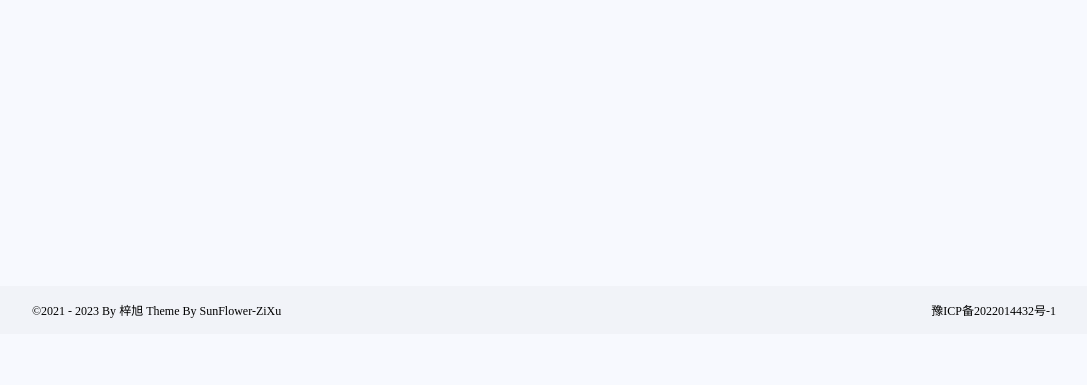
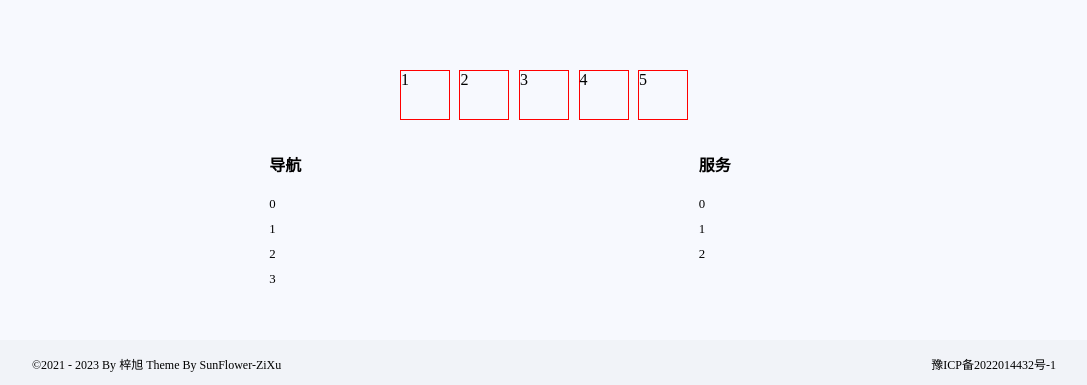
Before and after one commit to XUSHAO11/Sunflower, a Vue app: page /layout/home in a window 1280 px wide. Shown: the part 1534-1919 px from the top of the page, without its empty margins (96-1183 px from the left). Before the commit the page ends 1868 px from the top, so only its background shows below. Built offline with nearby package versions, Linux system fonts and the light colour scheme; no server answers; a web font is replaced by a local one; what vue-kinesis, vue3typed would draw is missing.

Commit message:
去掉home元素高度；增加footer元素

```diff
--- a/src/views/Footer.vue
+++ b/src/views/Footer.vue
@@ -1,5 +1,32 @@
 <template>
+<div>
+    <div class="footer_icon">
+      <div>1</div>
+      <div>2</div>
+      <div>3</div>
+      <div>4</div>
+      <div>5</div>
+    </div>
+    <div class="footer_text">
+      <div class="footer_textbox">
+        <h3>
+          导航
+        </h3>
+        <div class="footer_text_down">
+          <a href="#" v-for="(item,index) in 4" :key="index">{{ index }}</a>
+        </div>
+      </div>
+      <div class="footer_textbox">
+        <h3>
+          服务
+        </h3>
+        <div class="footer_text_down">
+          <a href="#" v-for="(item,index) in 3" :key="index">{{ index }}</a>
+        </div>
+      </div>
+    </div>
   <div class="Footer">
+
     <div class="copyright">
       ©2021 - 2023 By
       <a href="/" rel="external nofollow" data-pjax-state="">梓旭</a>
@@ -10,6 +37,7 @@
         豫ICP备2022014432号-1
     </div>
   </div>
+</div>
 </template>
 
 <script setup lang="ts"></script>
@@ -25,6 +53,56 @@
   align-items: center;
   justify-content: space-between;
   font-size: 12px;
-
 }
+.footer_icon{
+    display: flex;
+    padding: 0  38%;
+    justify-content: space-evenly;
+    div{
+      width: 50px;
+      height: 50px;
+      border: 1px solid red;
+    }
+  }
+  .footer_text{
+    display: flex;
+    flex-direction: row;
+    width: 100%;
+    max-width: 1200px;
+    justify-content: space-evenly;
+    flex-wrap: wrap;
+    margin: 1rem auto 3rem;
+    padding: 0 1rem;
+    box-sizing: border-box;
+    .footer_textbox{
+      min-width: 120px;
+      h3{
+        color: var(--heo-secondtext);
+        font-size: 1rem;
+        position: relative;
+        font-weight: 700;
+        margin: 16px 0;
+      }
+      .footer_text_down{
+        display: flex;
+        flex-direction: column;
+        a{
+          font-size: 0.8rem;
+          line-height: 0.8rem;
+          color: var(--heo-fontcolor);
+          margin: 0.38rem auto 0.38rem 0;
+          overflow: visible;
+          white-space: nowrap;
+          text-overflow: ellipsis;
+          max-width: 120px;
+          background-color: transparent;
+          color: var(--heo-fontcolor);
+          text-decoration: none;
+          transition: all 0.2s ease 0s;
+          overflow-wrap: break-word;
+          -webkit-user-drag: none;
+        }
+      }
+    }
+  }
 </style>
--- a/src/views/home.vue
+++ b/src/views/home.vue
@@ -14,7 +14,7 @@ import Content from '../components/Content.vue'
 <style lang="scss" scoped>
 #Home {
   padding: 0 10%;
-  height: 1000px;
+  // height: 1000px;
 }
 ::-webkit-scrollbar{
   display: none;
```
